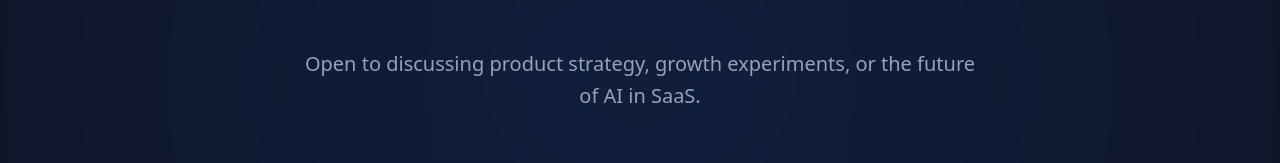
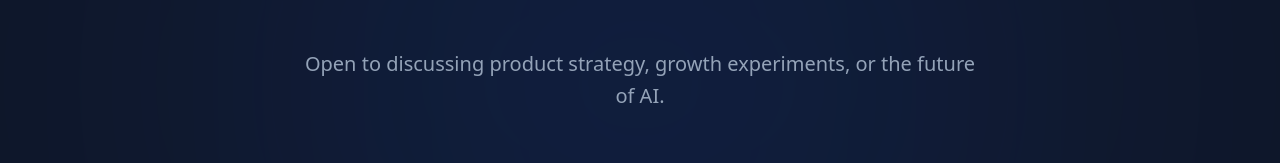
Before and after one commit to abhishekwabale0712-star/portfolio, a React (Vite) app: page / in a window 1280 px wide. Shown: the part 2415-2578 px from the top of the page. Built offline with nearby package versions, Linux system fonts and the light colour scheme.

Commit message:
Update LinkedIn URL and fix text formatting

```diff
--- a/src/App.tsx
+++ b/src/App.tsx
@@ -1107,7 +1107,7 @@
           <motion.div {...fadeIn}>
             <h2 className="text-6xl lg:text-8xl font-display font-black mb-10 tracking-tighter">Let's Connect</h2>
             <p className="text-xl text-slate-400 mb-16 max-w-2xl mx-auto font-medium leading-relaxed">
-              Open to discussing product strategy, growth experiments, or the future of AI in SaaS.
+              Open to discussing product strategy, growth experiments, or the future of AI.
             </p>
 
             <div className="flex flex-wrap justify-center gap-6">
@@ -1120,7 +1120,7 @@
                 <ChevronRight className="w-5 h-5 opacity-0 group-hover:opacity-100 group-hover:translate-x-2 transition-all" />
               </a>
               <a
-                href="https://linkedin.com/in/abhishekwabale"
+                href="https://www.linkedin.com/in/abhishek-wabale-a7b322189/"
                 target="_blank"
                 rel="noopener noreferrer"
                 className="flex items-center gap-4 bg-white/10 backdrop-blur-md border border-white/20 text-white px-12 py-6 rounded-xl font-black text-lg hover:bg-white/20 transition-all"
```
